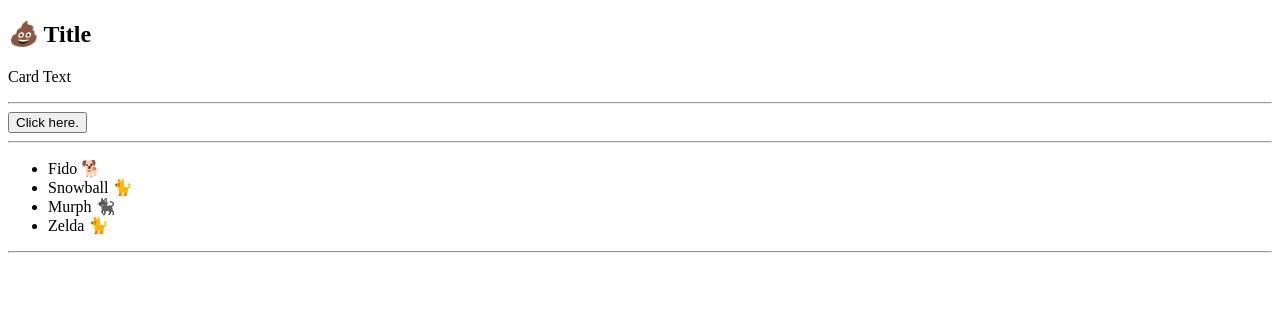
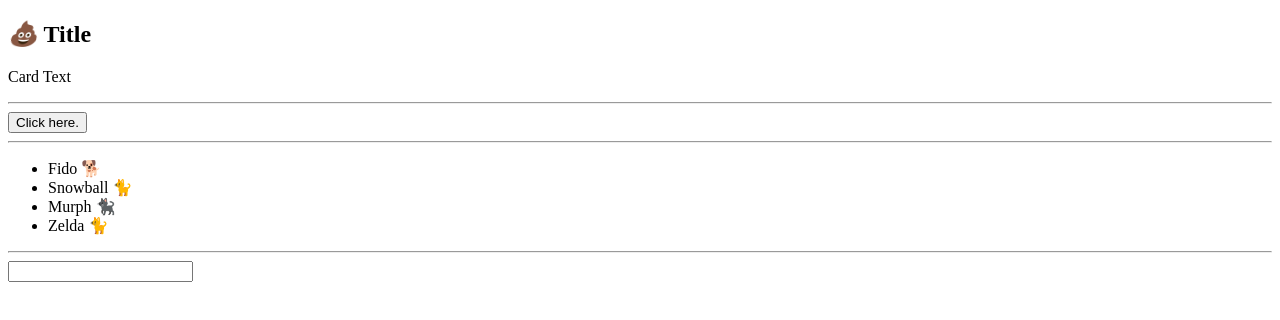
Before and after one commit to IMBoBx/learning-react-somehow, a React (Create React App) app: page / in a window 1280 px wide. Shown: the top 320 px of the page. Built offline with nearby package versions, Linux system fonts and the light colour scheme.

Commit message:
04 - Event Handling

```diff
--- a/src/App.js
+++ b/src/App.js
@@ -1,6 +1,7 @@
 import Components from "./Components";
 import Conditional from "./ConditionalRendering";
 import Loops from "./Loops";
+import Events from "./Events";
 
 export default function App() {
 	return (
@@ -11,6 +12,7 @@ export default function App() {
 			<hr />
 			<Loops />
 			<hr />
+			<Events />
 		</>
 	);
 }
--- /dev/null
+++ b/src/Events.jsx
@@ -0,0 +1,23 @@
+// Implement a text input that updates the input value and logs the event target.
+import React, { useState } from 'react';
+
+
+
+const Events = () => {
+
+    const [value, updateValue] = useState('');
+
+    const eventHandler = (e) => {
+        updateValue(e.target.value);
+        console.log(value)
+    }
+
+    return (
+        <div>
+            <input type="text" onChange={eventHandler}/>
+            <p id='aaa'>{value}</p>
+        </div>
+    );
+}
+
+export default Events;
```
